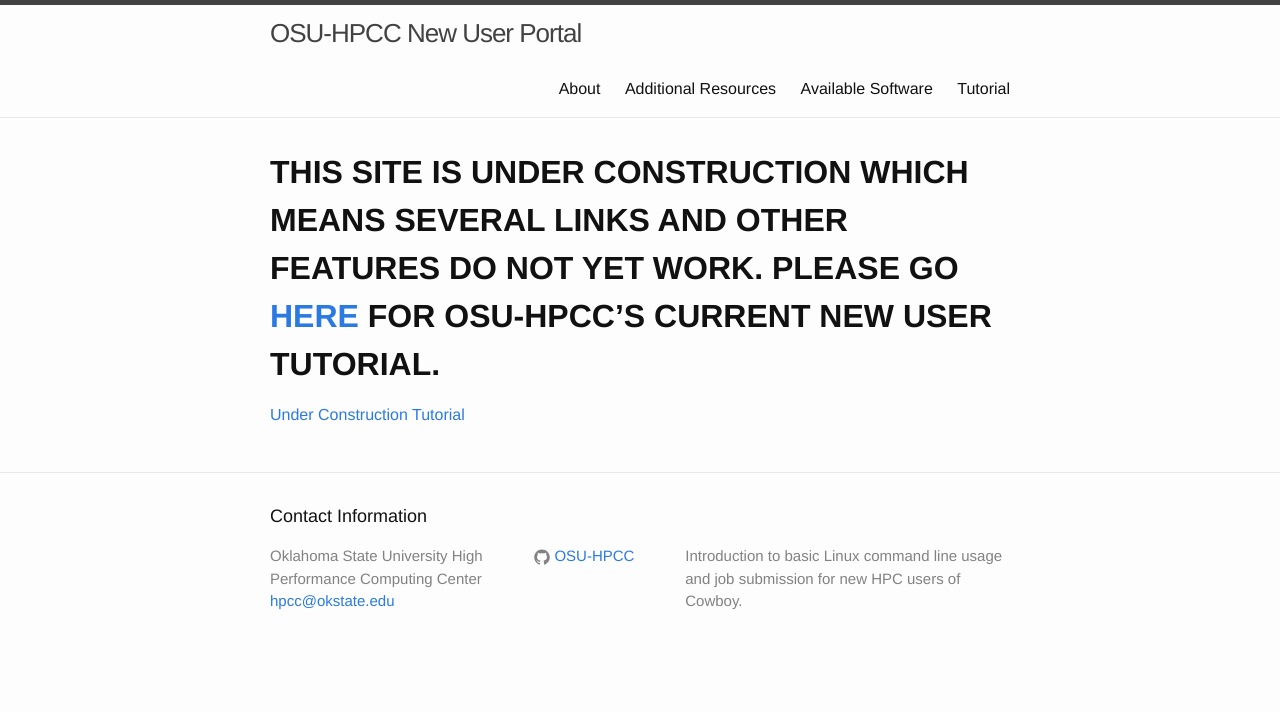
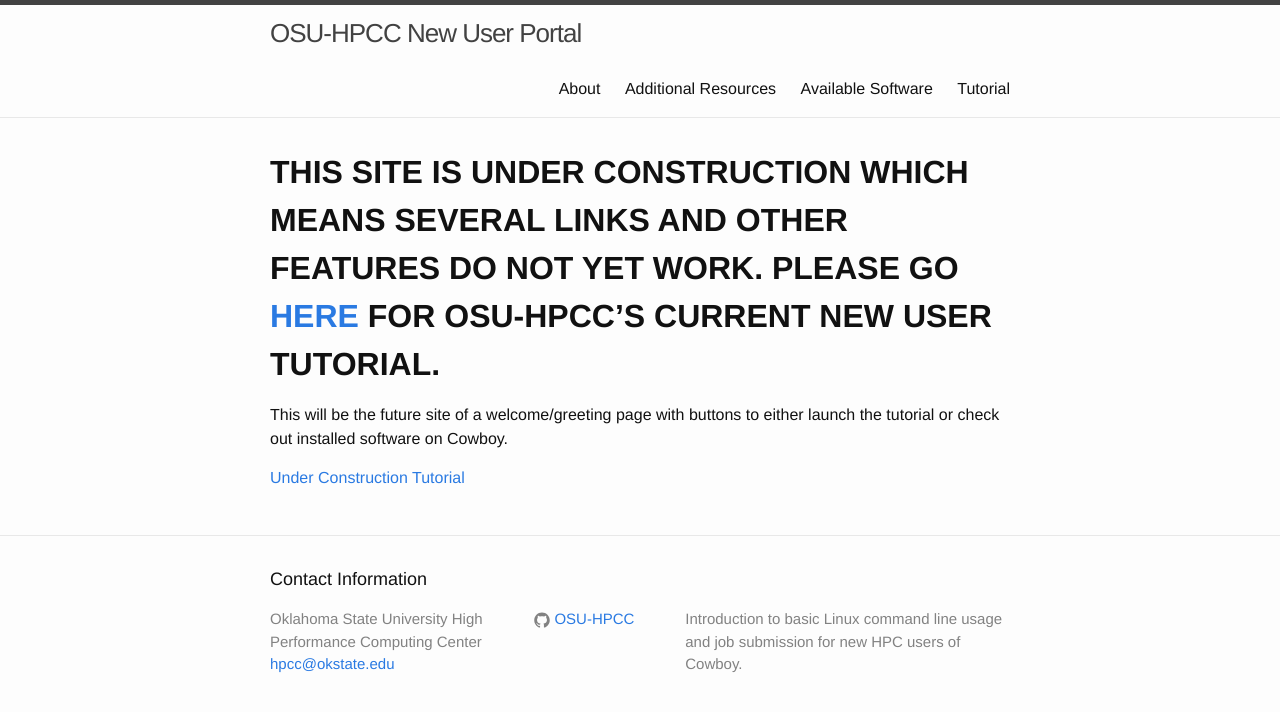
Before and after one commit to OSU-HPCC/New-User-Tutorial, a Jekyll site: the page built from index.md, in a window 1280 px wide. Shown: the top 712 px of the page. Built offline with Jekyll 4.4.1, drawn with Linux system fonts in a browser that asks for light colours.

Commit message:
Quick message added on main page.

```diff
--- a/index.md
+++ b/index.md
@@ -5,5 +5,6 @@ layout: default
 **THIS SITE IS UNDER CONSTRUCTION WHICH MEANS SEVERAL LINKS AND OTHER FEATURES DO NOT YET WORK. PLEASE GO [HERE](https://hpcc.okstate.edu/content/new-user-tutorial) FOR OSU-HPCC'S CURRENT NEW USER TUTORIAL.**
 =============================================================================================
 
+This will be the future site of a welcome/greeting page with buttons to either launch the tutorial or check out installed software on Cowboy.
 
 [Under Construction Tutorial]({{ site.url }}{{ site.baseurl}}/loggingin.html)
```
